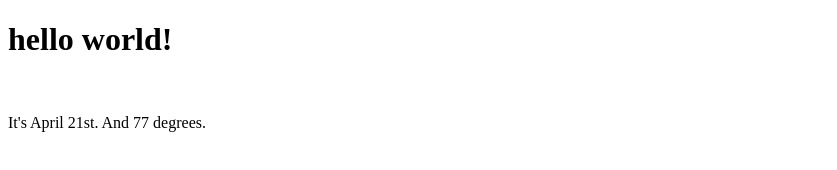
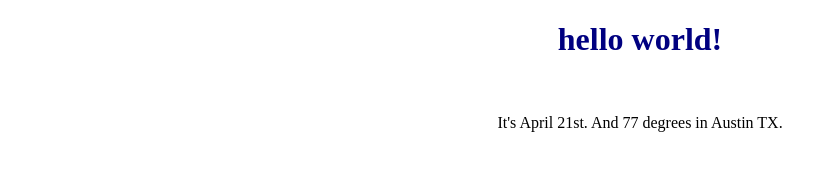
Before and after one commit to Caroline-Patrick/congenial-bassoon, a plain HTML site: page index.html in a window 1280 px wide. Shown: the whole page, without its empty margins (0-837 px from the left). Drawn offline with Linux system fonts and the light colour scheme.

Commit message:
changed color to navy and text alignment

```diff
--- a/index.html
+++ b/index.html
@@ -5,10 +5,11 @@
     <meta http-equiv="X-UA-Compatible" content="IE=edge">
     <meta name="viewport" content="width=device-width, initial-scale=1.0">
     <title>Document</title>
+    <link rel="stylesheet" href="style.css">
 </head>
 <body>
     <h1>hello world!</h1>
     <br>
-    <p>It's April 21st. And 77 degrees.</p>
+    <p>It's April 21st. And 77 degrees in Austin TX.</p>
 </body>
 </html>
--- /dev/null
+++ b/style.css
@@ -0,0 +1,8 @@
+h1 {
+    color: navy;
+    text-align: center;
+}
+
+p {
+    text-align: center;
+}
```
